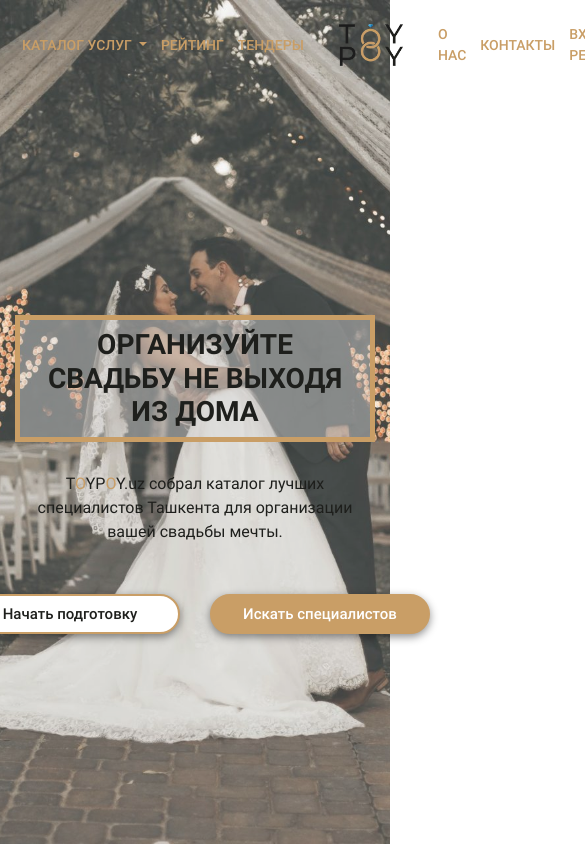
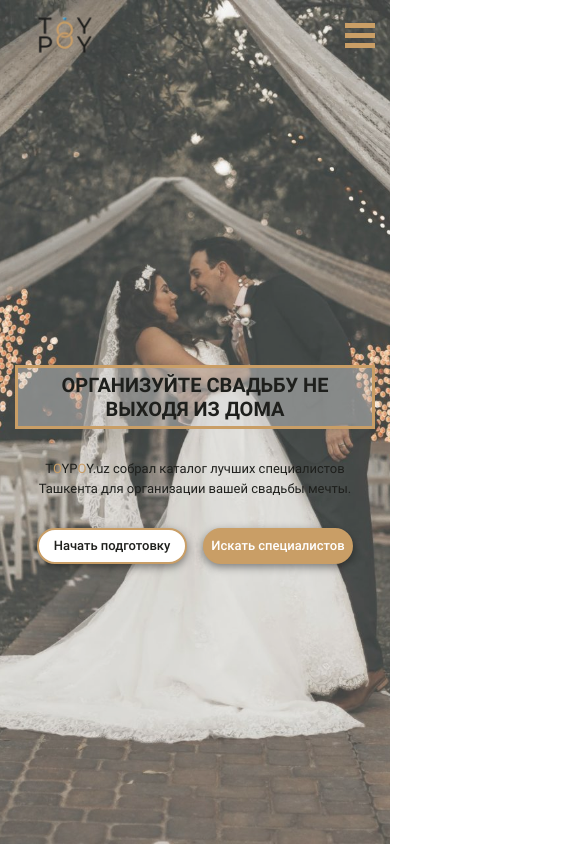
Before and after one commit to czarmisha/wedding_front, a plain HTML site: page main.html in a window 390 px wide. Shown: the top 844 px of the page, 585 px wide, since content can reach past the window. Drawn offline with Linux system fonts and the light colour scheme.

Commit message:
asdasdasd

```diff
--- a/main.html
+++ b/main.html
@@ -11,9 +11,31 @@
 <body>
     <header>
         <div class="header">
+            <div class="mobile-menu position-absolute d-flex flex-column align-items-center d-md-none">
+                <ul class="mobile-menu_list">
+                    <li class="">
+                        <div class="dropdown">
+                            <a class="mobile-menu_link dropdown-toggle" href="#" role="button" id="dropdownMenuLink" data-bs-toggle="dropdown" aria-expanded="false">
+                              Каталог услуг
+                            </a>
+
+                            <ul class="dropdown-menu" aria-labelledby="dropdownMenuLink">
+                              <li><a class="dropdown-item" href="#">Action</a></li>
+                              <li><a class="dropdown-item" href="#">Another action</a></li>
+                              <li><a class="dropdown-item" href="#">Something else here</a></li>
+                            </ul>
+                        </div>
+                    </li>
+                    <li class=""><a href="" class="mobile-menu_link">Рейтинг</a></li>
+                    <li class=""><a href="" class="mobile-menu_link">Тендеры</a></li>
+                    <li class=""><a href="" class="mobile-menu_link">О нас</a></li>
+                    <li class=""><a href="" class="mobile-menu_link">Контакты</a></li>
+                    <li class=""><a href="" class="mobile-menu_link">Вход | Регистрация</a></li>
+                </ul>
+            </div>
             <div class="header_background"><div class="background_opacity"></div></div>
             <nav class="">
-                <ul class="header_navigation">
+                <ul class="header_navigation d-none d-md-flex">
                     <li class="">
                         <div class="dropdown">
                             <a class="nav_link dropdown-toggle" href="#" role="button" id="dropdownMenuLink" data-bs-toggle="dropdown" aria-expanded="false">
@@ -31,11 +53,12 @@
                     <li class=""><a href="" class="nav_link">Тендеры</a></li>
                 </ul>
                 <a href="" class="logo"><img src="media/images/TOYPOY_logo_png.webp" alt=""></a>
-                <ul class="header_navigation">
+                <ul class="header_navigation d-none d-md-flex">
                     <li class=""><a href="" class="nav_link">О нас</a></li>
                     <li class=""><a href="" class="nav_link">Контакты</a></li>
                     <li class=""><a href="" class="nav_link">Вход | Регистрация</a></li>
                 </ul>
+                <a href="" class="burger_btn d-flex d-md-none"><span></span></a>
             </nav>
             <div class="header_content">
                 <h1 class="header_content__title">Организуйте свадьбу не выходя из дома</h1>
@@ -53,5 +76,15 @@
 
     <script src="static/bootstrap/js/popper.js"></script>
     <script src="static/bootstrap/js/bootstrap.min.js"></script>
+
+    <script>
+        let burgerBtn = document.querySelector('.burger_btn');
+        let menu = document.querySelector('.mobile-menu');
+        burgerBtn.addEventListener('click', (e)=>{
+            e.preventDefault();
+            burgerBtn.classList.toggle('active');
+            menu.classList.toggle('active');
+        })
+    </script>
 </body>
 </html>
--- a/static/styles/main.css
+++ b/static/styles/main.css
@@ -25,6 +25,8 @@ header nav{
     align-items: center;
     margin-top: -15px;
     z-index: 2;
+    width: 100%;
+    justify-content: center;
 }
 
 .header_background{
@@ -156,7 +158,91 @@ header nav{
     height: 120px;
 }
 
+/* -------- burger btn -------- */
+.burger_btn{
+    width: 30px;
+    height: 30px;
+    align-items: center;
+    justify-content: center;
+}
 
+.burger_btn span{
+    cursor: pointer;
+    display: block;
+    width: 30px;
+    height: 5px;
+    background-color: var(--gold-color);
+    position: relative;
+    z-index: 4;
+    transition: .3s;
+}
+
+.burger_btn span::after{
+    content: "";
+    display: block;
+    position: absolute;
+    top: -10px;
+    width: 30px;
+    height: 5px;
+    background-color: var(--gold-color);
+}
+
+.burger_btn span::before{
+    content: "";
+    display: block;
+    position: absolute;
+    bottom: -10px;
+    width: 30px;
+    height: 5px;
+    background-color: var(--gold-color);
+}
+
+.burger_btn.active span{
+    transform: rotate(45deg);
+}
+
+.burger_btn.active span::after{
+    top: 0;
+    transform: rotate(-90deg);
+}
+
+.burger_btn.active span::before{
+    display: none;
+}
+/* ----menu---- */
+.mobile-menu{
+    padding: 15px;
+    top: 0;
+    bottom: 0;
+    right: 20%;
+    left: 0;
+    z-index: 3;
+    transform: translateX(-100%);
+    background: white;
+    transition-duration: .3s;
+    transition-timing-function: linear;
+}
+
+.mobile-menu.active{
+    transform: translateX(0);
+}
+
+.mobile-menu_list{
+    list-style: none;
+    width: 100%;
+    padding: 0;
+    margin: 0;
+}
+
+.mobile-menu_link{
+    color: var(--gold-color);
+    font-size: 16px;
+    font-family: 'Roboto_medium';
+    display: block;
+    text-decoration: none;
+    text-transform: uppercase;
+    margin-bottom: 10px;
+}
 /* ----------------------------------------- media ---------------------------- */
 
 @media (max-width: 991px){
@@ -166,82 +252,85 @@ header nav{
     }
 
     .header_navigation .nav_link{
-        color: var(--gold-color);
         font-size: 14px;
-        font-family: 'Roboto_medium';
-        display: block;
         margin: 0 7px;
-        text-decoration: none;
-        text-transform: uppercase;
     }
 
     .header_content__title{
         text-align: center;
-        display: inline-block;
         padding: 8px 12px 8px;
-        background: rgba(218, 218, 218, 0.44);
-        max-width: 500px;
         font-size: 28px;
-        border: 5px solid var(--gold-color);
         margin: 0 0 30px;
-        color: var(--dark-color);
-        font-family: 'Roboto_bold';
-        text-transform: uppercase;
-    }
-
-    .header_buttons{
-        display: flex;
-        align-items: center;
-        justify-content: space-between;
     }
 
     .header_buttons__gold{
-        font-family: 'Roboto_medium';
-        color: var(--dark-color);
         font-size: 15px;
-        background: white;
         line-height: 36px;
-        display: inline-block;
-        border: 2px solid var(--gold-color);
-        border-radius: 20px;
-        width: 220px;
         text-align: center;
-        text-decoration: none;
-        box-shadow: 0 3px 8px 0 rgb(0 0 0 / 44%);
         margin: 0 15px;
     }
 
-    .header_buttons__gold:hover{
-        color: var(--gold-color);
-    }
-
     .header_buttons__gold-reverse{
-        font-family: 'Roboto_medium';
-        color: white;
         font-size: 15px;
-        background: var(--gold-color);
         line-height: 36px;
-        display: inline-block;
-        border: 2px solid var(--gold-color);
-        border-radius: 20px;
-        width: 220px;
         text-align: center;
-        text-decoration: none;
-        box-shadow: 0 3px 8px 0 rgb(0 0 0 / 44%);
         margin: 0 15px;
     }
 
-    .header_buttons__gold-reverse:hover{
-        background-color: #a57b44;
-        color: white;
-    }
-
     .header_content__text{
-        font-family: 'Roboto_regular';
-        text-align: center;
         font-size: 16px;
-        color: var(--dark-color);
         margin-bottom: 50px;
         max-width: 480px;
     }
 }
+
+@media (max-width: 767px){
+    .header nav{
+        justify-content: space-between;
+    }
+}
+
+@media (max-width: 575px){
+    .header_content__title{
+        text-align: center;
+        padding: 5px;
+        font-size: 20px;
+        margin: 0 0 30px;
+        border-width: 3px;
+    }
+
+    .header_buttons__gold{
+        font-size: 13px;
+        line-height: 32px;
+        text-align: center;
+        margin: 0 8px;
+        width: 150px;
+    }
+
+    .header_buttons__gold-reverse{
+        font-size: 13px;
+        line-height: 32px;
+        text-align: center;
+        margin: 0 8px;
+        width: 150px;
+    }
+
+    .header_content__text{
+        font-size: 13px;
+        margin-bottom: 30px;
+        max-width: 480px;
+        text-align: center;
+    }
+    .header a.logo img{
+        width: 100px;
+        height: 100px;
+    }
+}
+@media (max-width: 340px){
+    .header_buttons{
+        flex-direction: column;
+    }
+    .header_buttons__gold{
+        margin-bottom: 10px;
+    }
+}
```
